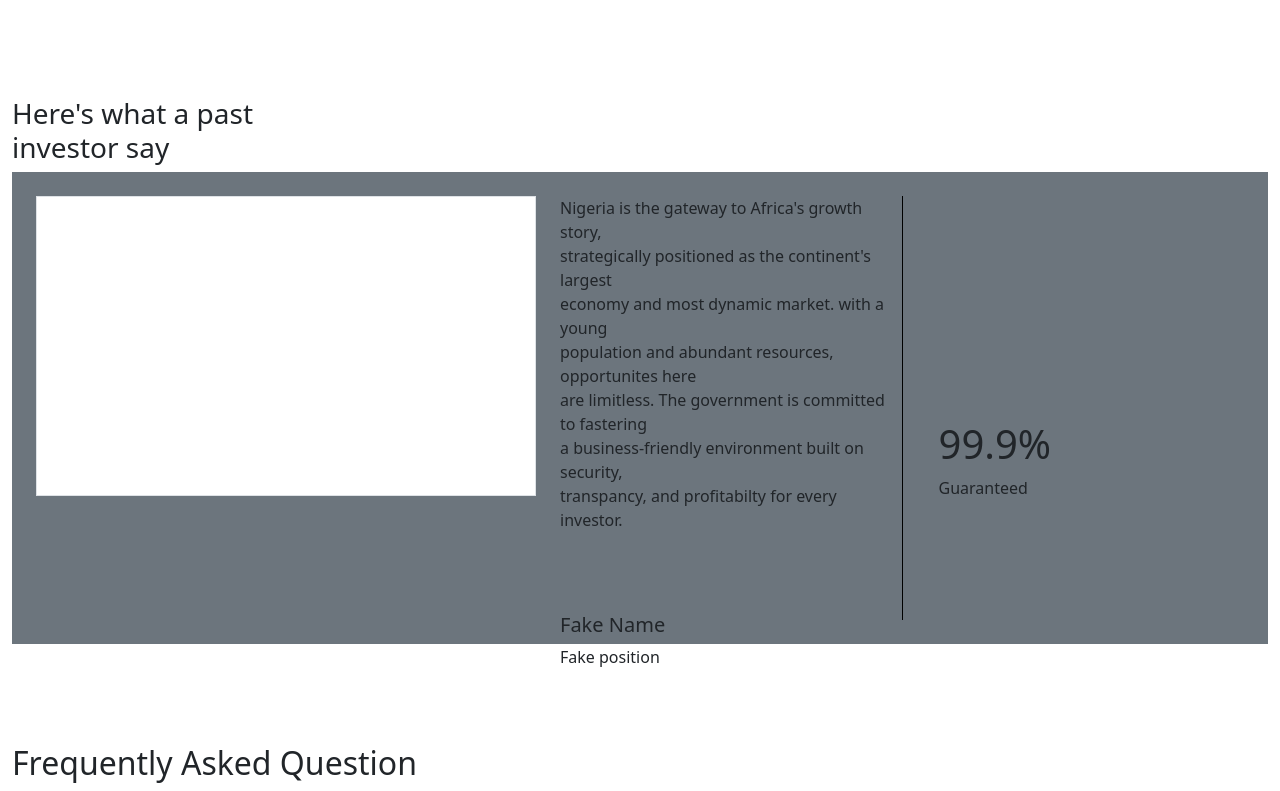
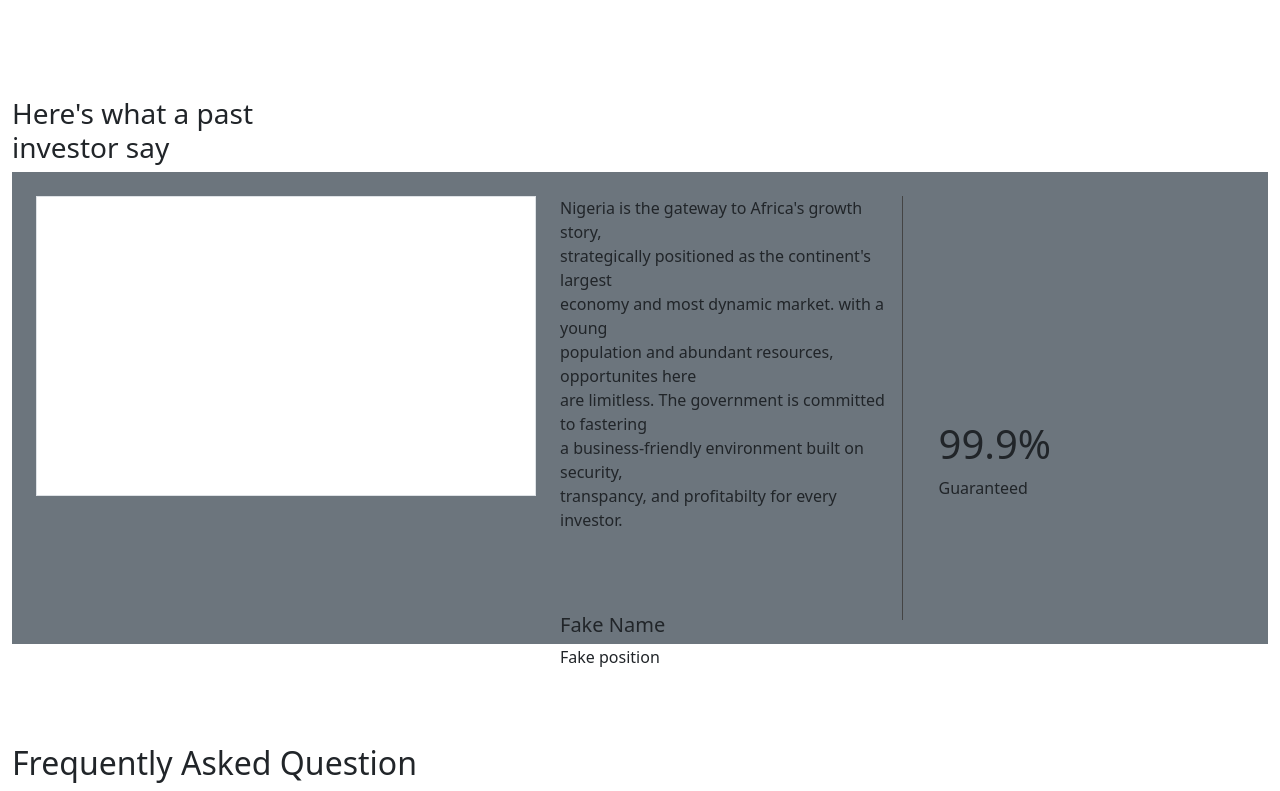
Before and after one commit to samuelj-flip/developed_my_first_real_website-, a plain HTML site: page index.html in a window 1280 px wide. Shown: the part 1874-2665 px from the top of the page. Drawn offline with Linux system fonts and the light colour scheme.

Commit message:
adjust border left color to #444

```diff
--- a/index.html
+++ b/index.html
@@ -200,7 +200,7 @@
                             </div>
                         </div>
                     </div>
-                    <div class="col" style="border-left: 1px solid #000;">
+                    <div class="col" style="border-left: 1px solid #444;">
                         <div class="p-4" style="width: 200px; height: 200px;">
                             <div style="position: relative; top: 200px;">
                                 <div>
```
